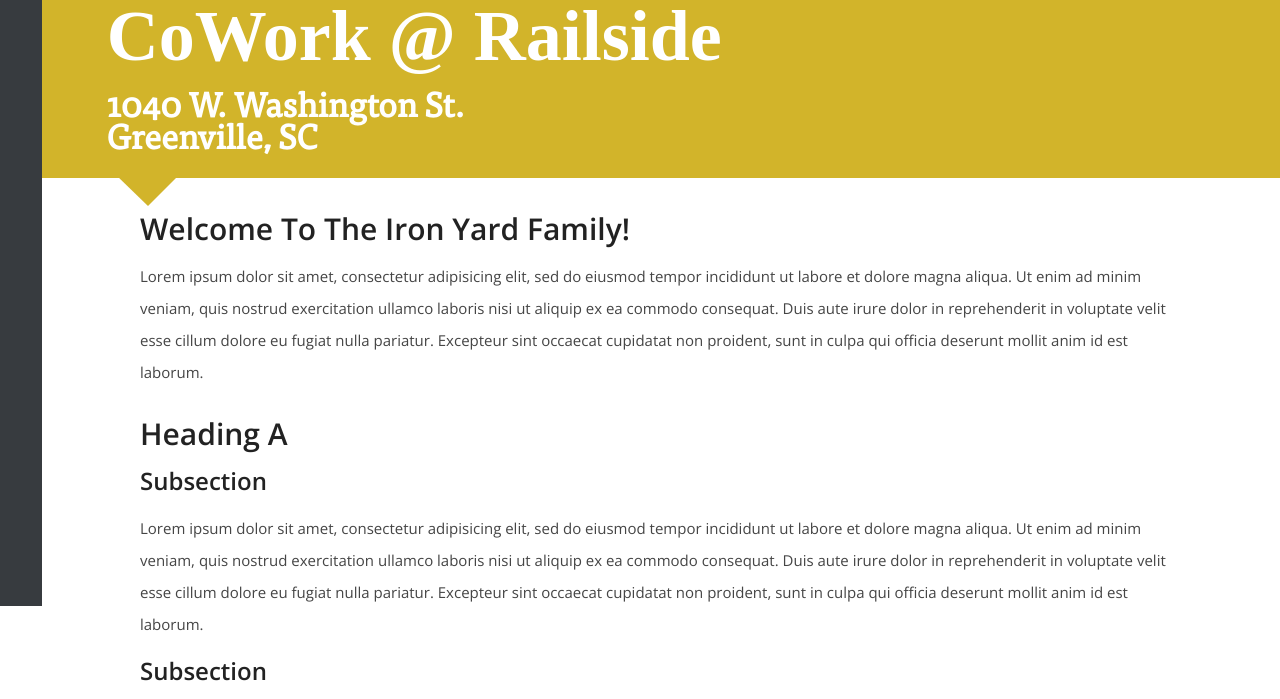
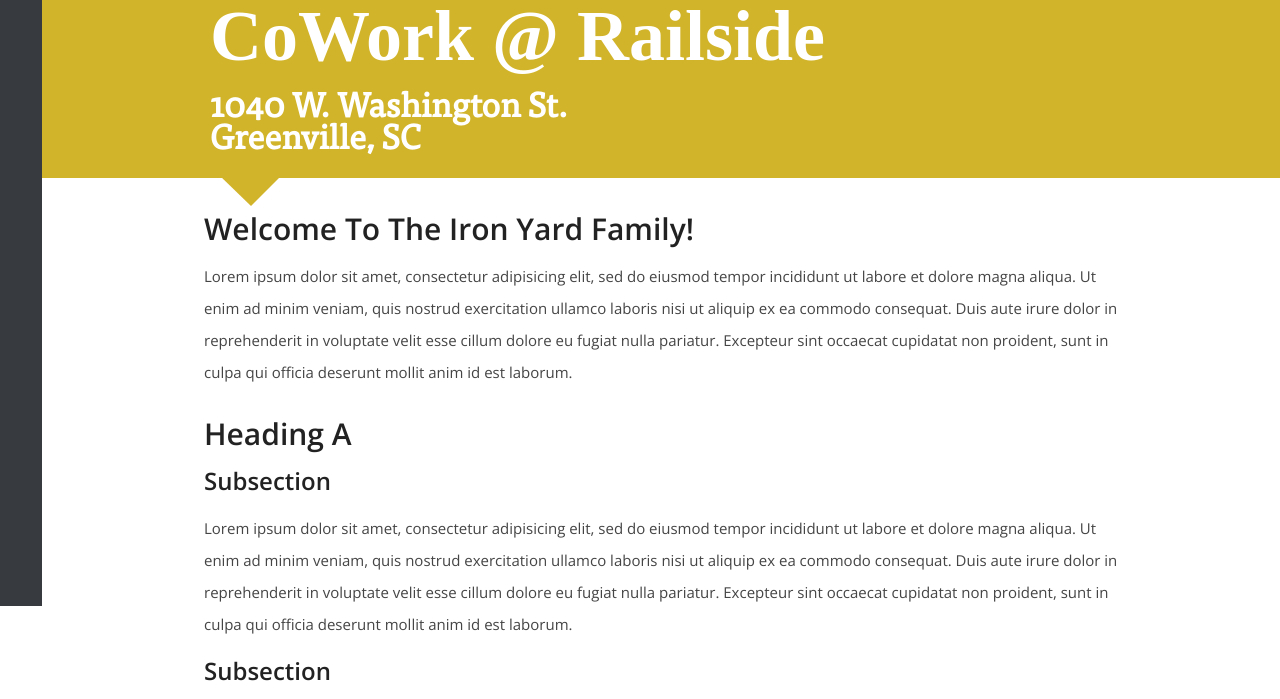
Before and after one commit to FlackAP/Welcome-Packet, a website: page app/example.html in a window 1280 px wide. Shown: the part 194-893 px from the top of the page. Drawn offline with nearby package versions, Linux system fonts and the light colour scheme; files that its build step writes are made by us from their sources; a web font is replaced by a local one.

Commit message:
deleted unneccesary files and added stylings to headers to fit with overall iron yard style

```diff
--- a/app/styles/landing/landing.css
+++ b/app/styles/landing/landing.css
@@ -47,7 +47,7 @@
     position: relative;
     height: 213px;
     width: 100%;
-    margin-bottom: 30px;
+    margin-bottom: 5px;
     margin-top: -45px;
     margin-left: 0;
     margin-right: 0;
@@ -55,7 +55,7 @@
 
 .container {
     width: 88%;
-    max-width: 1200px;
+    max-width: 960px;
     margin: 0 auto;
     min-height: 108px;
     position: relative;
@@ -63,7 +63,7 @@
 }
 
 .container h1 {
-    font-size: 63px;
+    font-size: 71px;
     color:white;
 }
 
--- a/app/styles/main/main.css
+++ b/app/styles/main/main.css
@@ -224,7 +224,7 @@
 
 .container {
     width: 92%;
-    max-width: 1200px;
+    max-width: 960px;
     margin: 0 auto;
     height: 108px;
     position: relative;
@@ -264,7 +264,7 @@
 
 #main {
     width: 85%;
-    max-width: 1185px;
+    max-width: 960px;
     margin: 0 auto;
     padding: 4px 0 50px 44px;
 
```
Also changed, not shown: app/images/logo.png (deleted), dist/styles/c28c771a.main.css (deleted), dist/styles/f3dfd215.landing.css (deleted), 3 other files.
